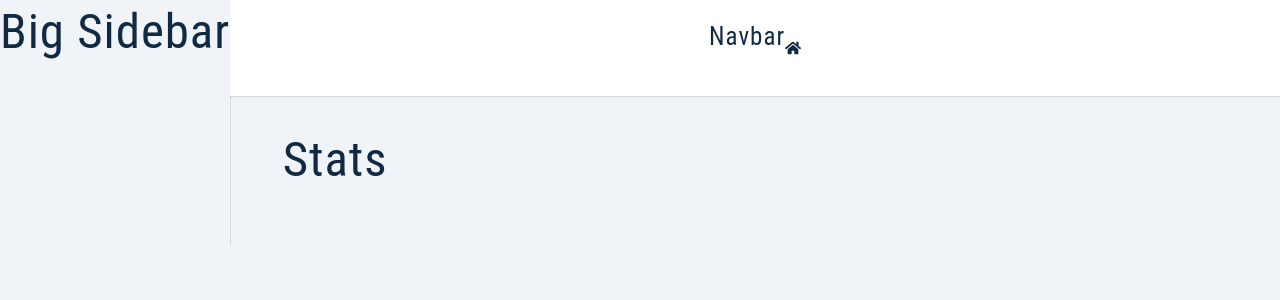
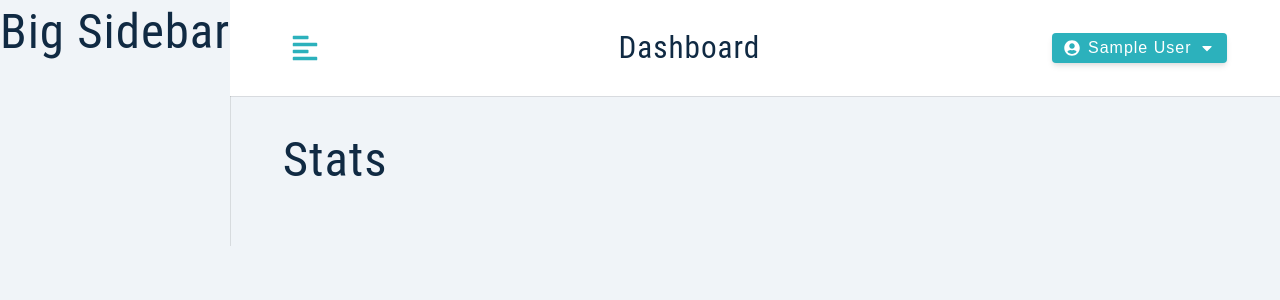
Before and after one commit to whitebeard086/mern-jobify, a React (Create React App) app in the folder client/: page / in a window 1280 px wide. Shown: the top 300 px of the page. Built offline with nearby package versions, Linux system fonts and the light colour scheme; sample sign-in values are in the browser's storage; the HTML template or start-up script is replaced by a standard one.

Commit message:
setup navbar component and implement user logout

```diff
--- a/client/src/components/Navbar.jsx
+++ b/client/src/components/Navbar.jsx
@@ -1,12 +1,40 @@
-import { FaHome } from "react-icons/fa";
+import { useState } from "react";
+import { FaAlignLeft, FaUserCircle, FaCaretDown } from "react-icons/fa";
 
+import { useAppContext } from "../context/appContext";
+import { Logo } from "../components";
 import Wrapper from "../assets/wrappers/Navbar";
 
 const Navbar = () => {
+  const [showLogout, setShowLogout] = useState(false);
+  const { toggleSidebar, logoutUser, user } = useAppContext();
+
   return (
     <Wrapper>
-      <h4>Navbar</h4>
-      <FaHome />
+      <div className="nav-center">
+        <button type="button" className="toggle-btn" onClick={toggleSidebar}>
+          <FaAlignLeft />
+        </button>
+        <div>
+          <Logo />
+          <h3 className="logo-text">dashboard</h3>
+        </div>
+        <div className="btn-container">
+          <button type="button" className="btn" onClick={() => setShowLogout(!showLogout)}>
+            <FaUserCircle />
+            {user?.name}
+            <FaCaretDown />
+          </button>
+          <div className={showLogout ? "dropdown show-dropdown" : "dropdown"}>
+            <button
+              type="button"
+              className="dropdown-btn"
+              onClick={logoutUser}>
+              logout
+            </button>
+          </div>
+        </div>
+      </div>
     </Wrapper>
   );
 };
--- a/client/src/context/actions.js
+++ b/client/src/context/actions.js
@@ -4,3 +4,6 @@
 export const SETUP_USER_BEGIN = "SETUP_USER_BEGIN";
 export const SETUP_USER_SUCCESS = "SETUP_USER_SUCCESS";
 export const SETUP_USER_ERROR = "SETUP_USER_ERROR";
+
+export const TOGGLE_SIDEBAR = "TOGGLE_SIDEBAR";
+export const LOGOUT_USER = "LOGOUT_USER";
--- a/client/src/context/appContext.js
+++ b/client/src/context/appContext.js
@@ -8,6 +8,8 @@
   SETUP_USER_BEGIN,
   SETUP_USER_SUCCESS,
   SETUP_USER_ERROR,
+  TOGGLE_SIDEBAR,
+  LOGOUT_USER,
 } from "./actions";
 
 const user = localStorage.getItem("user");
@@ -23,6 +25,7 @@
   token: token,
   userLocation: userLocation || "",
   jobLocation: userLocation || "",
+  showSidebar: false,
 };
 
 const AppContext = React.createContext();
@@ -70,8 +73,17 @@
     clearALert();
   };
 
+  const toggleSidebar = () => {
+    dispatch({ type: TOGGLE_SIDEBAR });
+  };
+
+  const logoutUser = () => {
+    dispatch({ type: LOGOUT_USER });
+    removeUserFromLocalStorage();
+  };
+
   return (
-    <AppContext.Provider value={{ ...state, displayAlert, setupUser }}>
+    <AppContext.Provider value={{ ...state, displayAlert, setupUser, toggleSidebar, logoutUser }}>
       {children}
     </AppContext.Provider>
   );
--- a/client/src/context/reducers.js
+++ b/client/src/context/reducers.js
@@ -4,7 +4,10 @@
   SETUP_USER_BEGIN,
   SETUP_USER_SUCCESS,
   SETUP_USER_ERROR,
+  TOGGLE_SIDEBAR,
+  LOGOUT_USER,
 } from "./actions";
+import { initialState } from "./appContext";
 
 const reducer = (state, action) => {
   if (action.type === DISPLAY_ALERT) {
@@ -56,6 +59,23 @@
     };
   }
 
+  if (action.type === TOGGLE_SIDEBAR) {
+    return {
+      ...state,
+      showSidebar: !state.showSidebar,
+    };
+  }
+
+  if (action.type === LOGOUT_USER) {
+    return {
+      ...initialState,
+      user: null,
+      token: null,
+      jobLocation: "",
+      userLocation: ""
+    }
+  }
+
   throw new Error(`no such action : ${action.type}`);
 };
 
```
